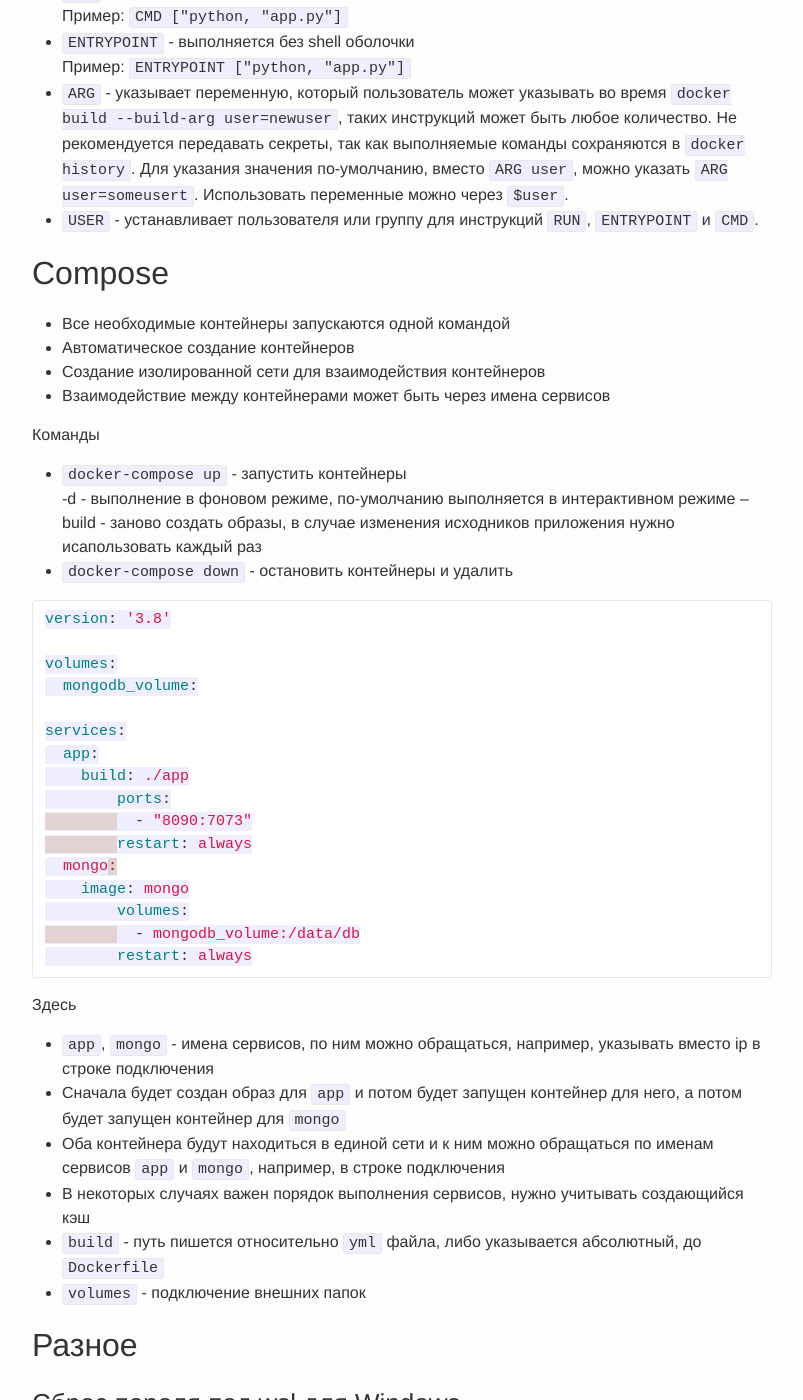
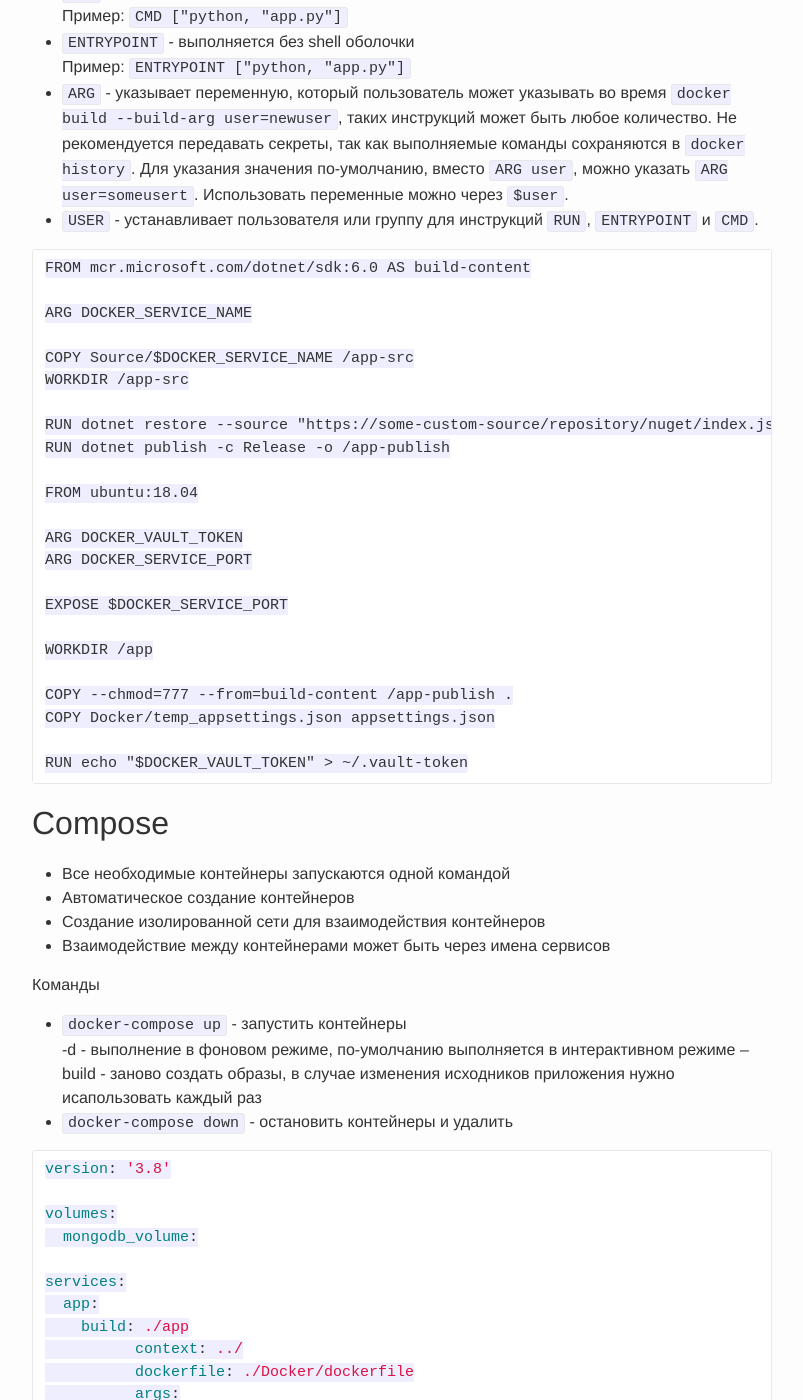
Before and after one commit to qshZone/qshzone.github.io, a Jekyll site: the page built from shorts/docker.md, in a window 1280 px wide and 1400 px high, scrolled down 2948 px. Shown: the whole window, without its empty margins (238-1041 px from the left). Built offline with Jekyll 4.4.1, drawn with Linux system fonts in a browser that asks for light colours; some of the changed text lies outside the part shown.

Commit message:
Добавил информацию по docker и git

````diff
--- a/shorts/docker.md
+++ b/shorts/docker.md
@@ -103,6 +103,31 @@ https://docs.docker.com/engine/reference/builder/
 - `ARG` - указывает переменную, который пользователь может указывать во время `docker build --build-arg user=newuser`, таких инструкций может быть любое количество. Не рекомендуется передавать секреты, так как выполняемые команды сохраняются в `docker history`. Для указания значения по-умолчанию, вместо `ARG user`, можно указать `ARG user=someusert`. Использовать переменные можно через `$user`.
 - `USER` - устанавливает пользователя или группу для инструкций `RUN`, `ENTRYPOINT` и `CMD`.
 
+```
+FROM mcr.microsoft.com/dotnet/sdk:6.0 AS build-content
+
+ARG DOCKER_SERVICE_NAME
+
+COPY Source/$DOCKER_SERVICE_NAME /app-src
+WORKDIR /app-src
+
+RUN dotnet restore --source "https://some-custom-source/repository/nuget/index.json"
+RUN dotnet publish -c Release -o /app-publish
+
+FROM ubuntu:18.04
+
+ARG DOCKER_VAULT_TOKEN
+ARG DOCKER_SERVICE_PORT
+
+EXPOSE $DOCKER_SERVICE_PORT
+
+WORKDIR /app
+
+COPY --chmod=777 --from=build-content /app-publish .
+COPY Docker/temp_appsettings.json appsettings.json
+
+RUN echo "$DOCKER_VAULT_TOKEN" > ~/.vault-token
+```
 
 ## Compose
 
@@ -126,9 +151,18 @@ volumes:
 services:
   app:
     build: ./app
+	  context: ../
+	  dockerfile: ./Docker/dockerfile
+	  args:
+	    DOCKER_VAULT_TOKEN: ${DOCKER_VAULT_TOKEN}
+        DOCKER_SERVICE_NAME: ${DOCKER_SERVICE_NAME}
 	ports:
 	  - "8090:7073"
+	hostname: ${DOCKER_SERVICE_NAME}Docker-${USERNAME}
+	command: app.dll
 	restart: always
+	depends_on:
+      - mongo
   mongo:
     image: mongo
 	volumes:
@@ -142,7 +176,12 @@ services:
 - Оба контейнера будут находиться в единой сети и к ним можно обращаться по именам сервисов `app` и `mongo`, например, в строке подключения
 - В некоторых случаях важен порядок выполнения сервисов, нужно учитывать создающийся кэш
 - `build` - путь пишется относительно `yml` файла, либо указывается абсолютный, до `Dockerfile`
+- `context` -
 - `volumes` - подключение внешних папок
+- `restart` -
+- `command` - выполнение команды в дополнение к `ENTRYPOINT`
+- `depends_on` -
+
 
 
 ## Разное
````
Also changed, not shown: shorts/git.md (+2 -1 lines).
